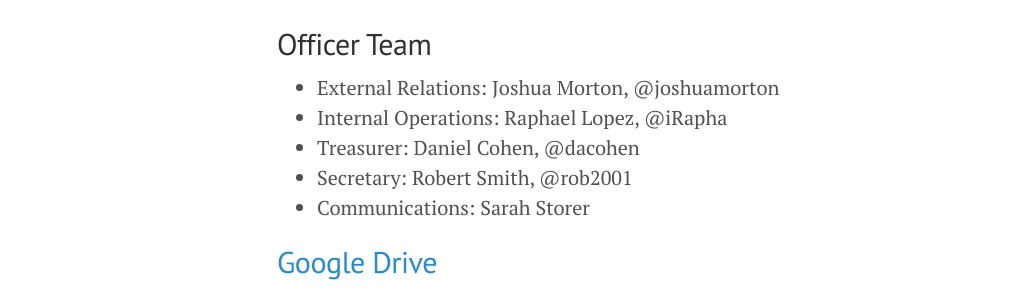
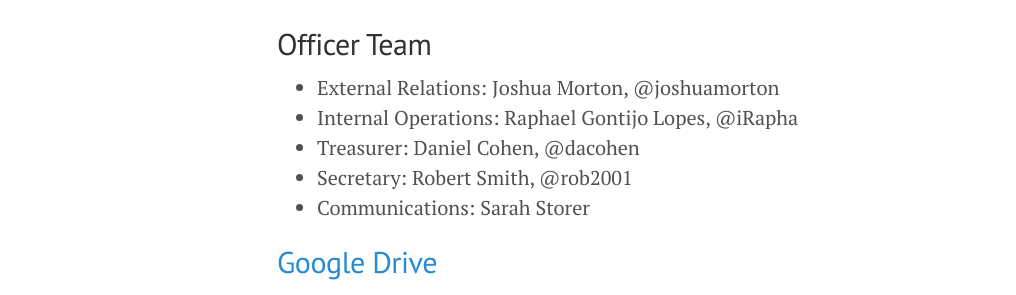
Before and after one commit to gtagency/gtagency.github.com, a Jekyll site: the page built from resources.md, in a window 1280 px wide. Shown: the part 177-472 px from the top of the page, without its empty margins (3-1019 px from the left). Built offline with Jekyll 4.4.1, drawn with Linux system fonts in a browser that asks for light colours; Markdown is read by kramdown in place of the engine named in the settings.

Commit message:
Fixed rapha's name

```diff
--- a/resources.md
+++ b/resources.md
@@ -6,7 +6,7 @@
 ## Officer Team
 
  - External Relations: Joshua Morton, @joshuamorton
- - Internal Operations: Raphael Lopez, @iRapha
+ - Internal Operations: Raphael Gontijo Lopes, @iRapha
  - Treasurer: Daniel Cohen, @dacohen
  - Secretary: Robert Smith, @rob2001
  - Communications: Sarah Storer
```
